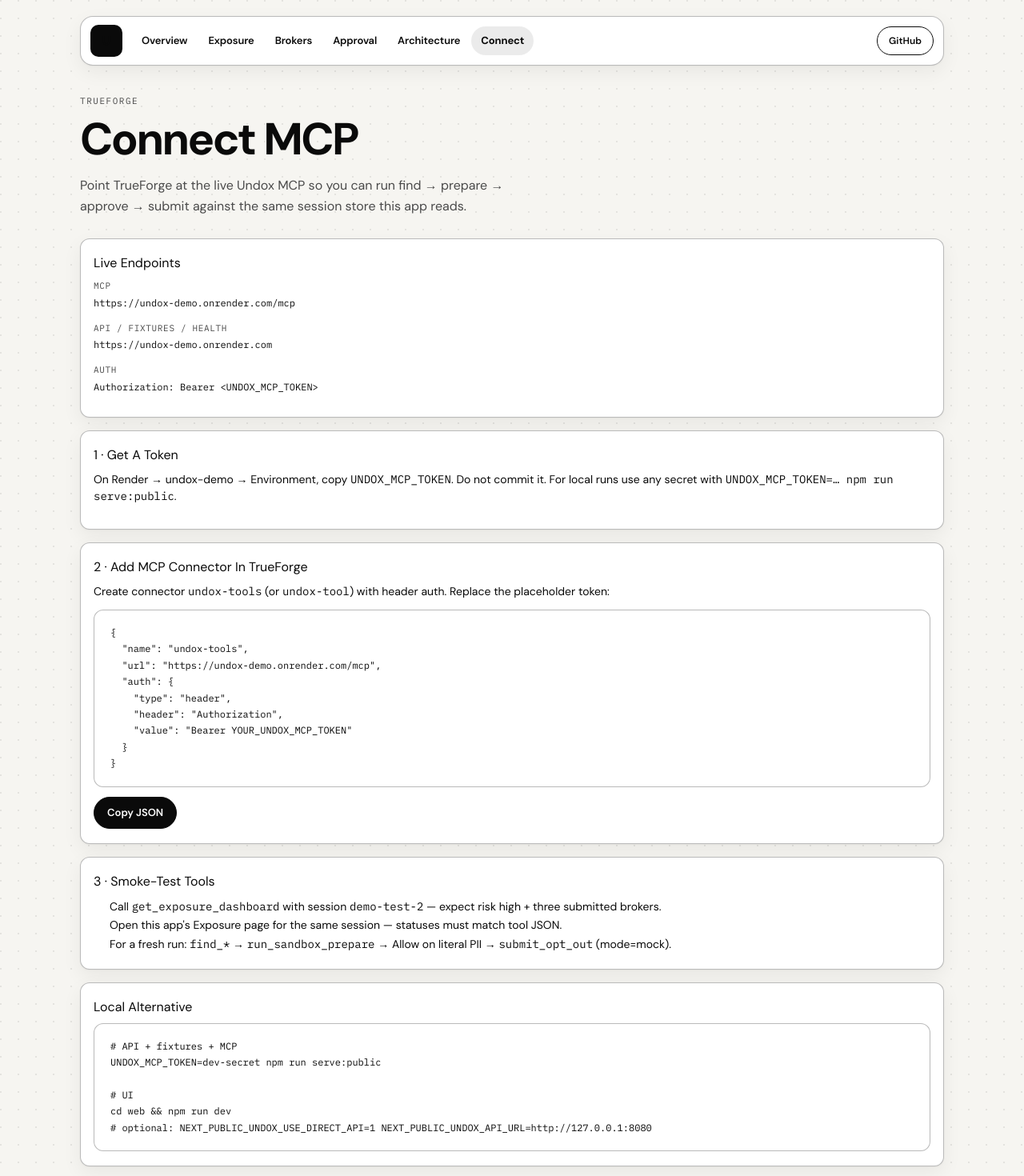
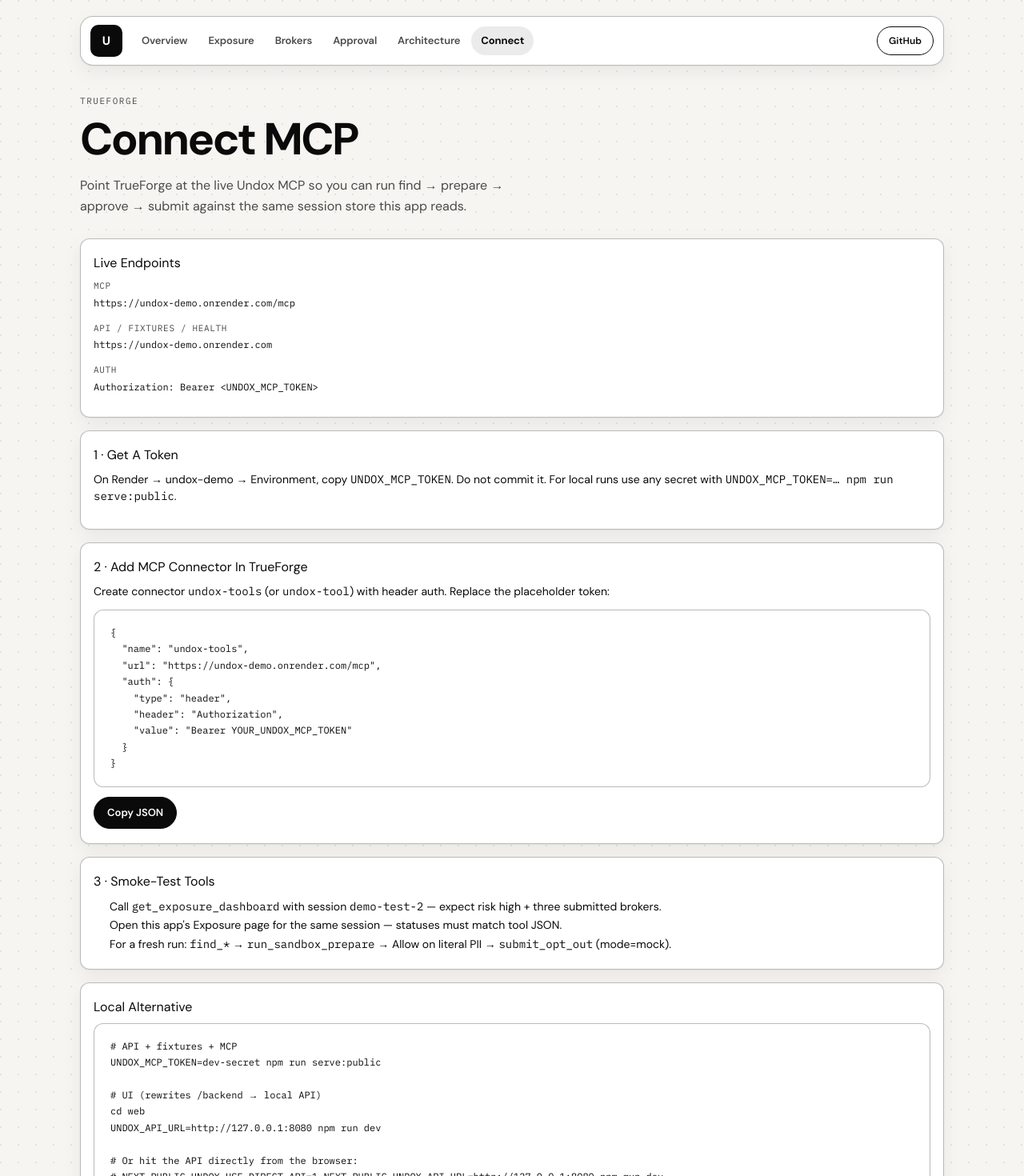
Before and after one commit to manasdutta04/undox, a Next.js app in the folder web/: page /app/connect in a window 1280 px wide. Shown: the top 1470 px of the page at 80% size. Built offline with nearby package versions, Linux system fonts and the light colour scheme.

Commit message:
fix(web): restore button text color and local API rewrite docs
Lower anchor reset specificity so .btn keeps white text. Point Connect local
dev at UNDOX_API_URL=http://127.0.0.1:8080 instead of production Render.

```diff
--- a/web/app/globals.css
+++ b/web/app/globals.css
@@ -45,7 +45,8 @@
   background-size: 22px 22px;
 }
 
-body.undox a {
+/* Low specificity so .btn / .sign-in / .nav-link can set their own colors */
+a {
   color: inherit;
   text-decoration: none;
 }
--- a/web/components/ConnectView.tsx
+++ b/web/components/ConnectView.tsx
@@ -87,9 +87,12 @@
 {`# API + fixtures + MCP
 UNDOX_MCP_TOKEN=dev-secret npm run serve:public
 
-# UI
-cd web && npm run dev
-# optional: NEXT_PUBLIC_UNDOX_USE_DIRECT_API=1 NEXT_PUBLIC_UNDOX_API_URL=http://127.0.0.1:8080`}
+# UI (rewrites /backend → local API)
+cd web
+UNDOX_API_URL=http://127.0.0.1:8080 npm run dev
+
+# Or hit the API directly from the browser:
+# NEXT_PUBLIC_UNDOX_USE_DIRECT_API=1 NEXT_PUBLIC_UNDOX_API_URL=http://127.0.0.1:8080 npm run dev`}
         </pre>
       </div>
     </>
```
